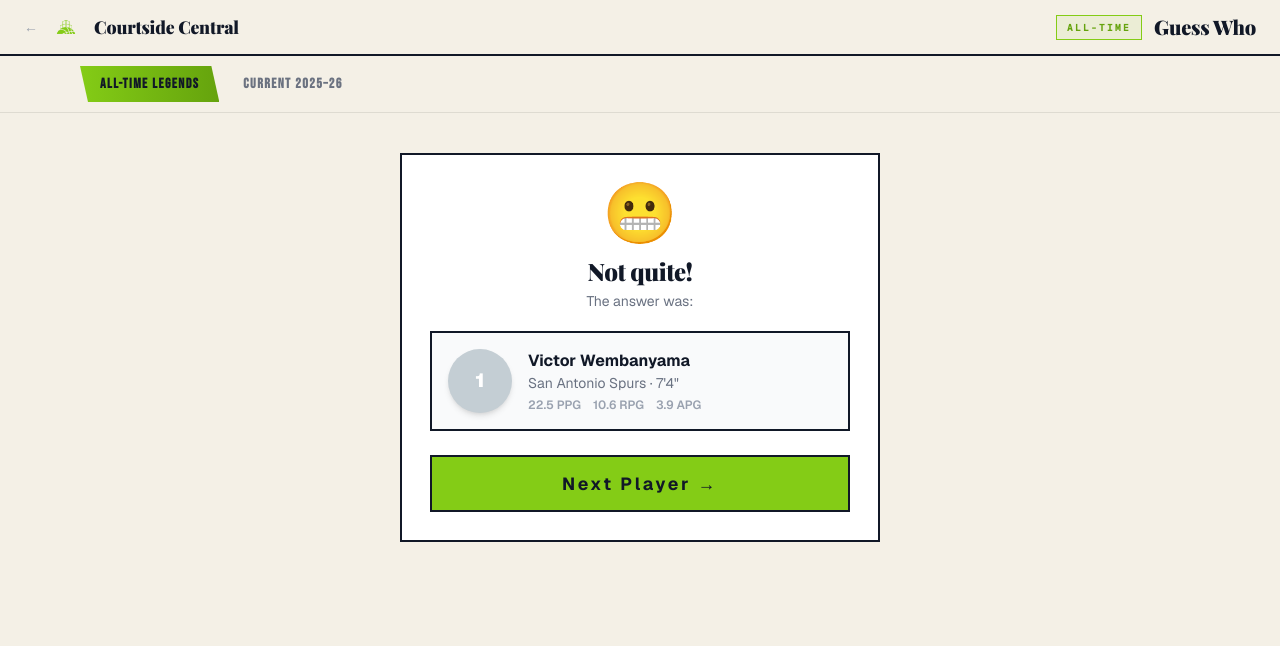
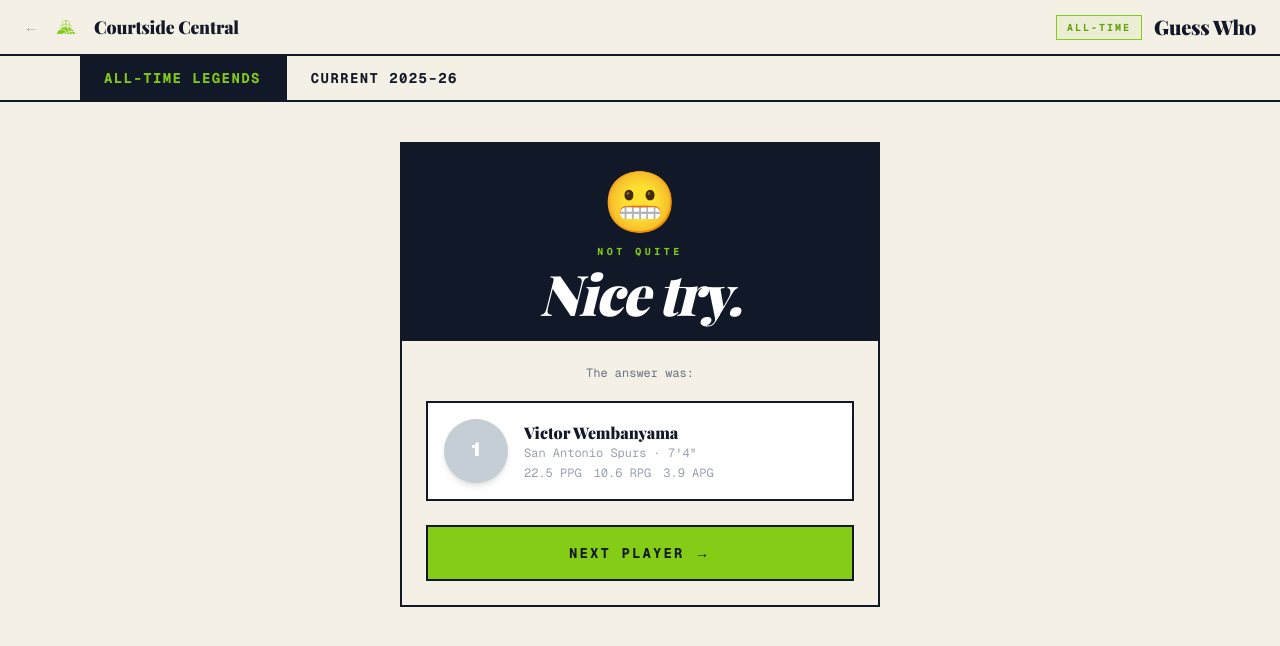
Before and after one commit to harryguanster/HoopDreams, a Next.js app: page /guess-who in a window 1280 px wide. Both pictures are taken after a click on the button "GIVE UP". Shown: the top 646 px of the page. Built offline with nearby package versions, Linux system fonts and the light colour scheme.

Commit message:
Apply Auction Draft visual system to all game modes
Co-Authored-By: Claude Sonnet 4.6 <noreply@anthropic.com>

```diff
--- a/app/guess-who/page.tsx
+++ b/app/guess-who/page.tsx
@@ -23,22 +23,20 @@ function shuffleArray<T>(arr: T[]): T[] {
 
 function EraTab({ era, setEra }: { era: Era; setEra: (e: Era) => void }) {
   return (
-    <div className="sticky top-[52px] z-30 backdrop-blur-md border-b overflow-hidden" style={{ background: "rgba(244,240,230,0.95)", borderColor: "rgba(0,0,0,0.09)" }}>
-      <div className="max-w-6xl mx-auto px-4 flex items-center gap-1 py-2.5">
-        {(["alltime", "current"] as const).map(e => (
+    <div className="sticky top-[52px] z-30" style={{ background: "#f4f0e6", borderBottom: "2px solid #111827" }}>
+      <div className="max-w-6xl mx-auto px-4 flex items-center gap-0 py-0">
+        {(["alltime", "current"] as const).map((e, i) => (
           <button
             key={e}
             onClick={() => setEra(e)}
-            className="relative px-5 py-2 text-sm font-bold transition-all duration-200 font-bebas tracking-widest"
-            style={era === e ? {
-              background: e === "current"
-                ? "linear-gradient(90deg, #0ea5e9, #0284c7)"
-                : "linear-gradient(90deg, #84cc16, #65a30d)",
-              color: "#111827",
-              clipPath: "polygon(0 0, calc(100% - 8px) 0, 100% 100%, 8px 100%)",
-            } : { color: "#6b7280" }}
+            className="px-6 py-3 font-mono font-bold text-sm uppercase tracking-[0.1em] transition-colors"
+            style={{
+              borderRight: i === 0 ? "2px solid #111827" : undefined,
+              background: era === e ? "#111827" : "#f4f0e6",
+              color: era === e ? "#84cc16" : "#111827",
+            }}
           >
-            {e === "alltime" ? "ALL-TIME LEGENDS" : "CURRENT 2025–26"}
+            {e === "alltime" ? "All-Time Legends" : "Current 2025–26"}
           </button>
         ))}
       </div>
@@ -384,16 +382,18 @@ function WordleGame({ players, playerNames }: {
   if (won || gaveUp) {
     const guessScore = won ? ["🏆","🔥","💯","⭐","👍","🤔","😅","😬","😓","😱"][Math.min(guesses.length - 1, 9)] : "😬";
     return (
-      <div className="flex-1 relative overflow-hidden">
+      <div className="flex-1 relative overflow-hidden" style={{ background: "#f4f0e6" }}>
         {won && <Confetti />}
         <main className="flex flex-col items-center justify-center px-4 py-10 max-w-lg mx-auto w-full min-h-full">
           <motion.div
-            className="w-full rounded-none p-7 text-center bg-white"
+            className="w-full"
             style={{ border: "2px solid #111827" }}
             initial={{ opacity: 0, scale: 0.88, y: 24 }}
             animate={{ opacity: 1, scale: 1, y: 0 }}
             transition={{ type: "spring", stiffness: 320, damping: 26 }}
           >
+            {/* Dark header */}
+            <div className="px-7 pt-7 pb-5 text-center" style={{ background: "#111827", borderBottom: "2px solid #111827" }}>
               <motion.div
                 className="text-6xl mb-3"
                 initial={{ scale: 0.3, rotate: -15 }}
@@ -402,13 +402,27 @@ function WordleGame({ players, playerNames }: {
               >
                 {guessScore}
               </motion.div>
-            <h2 className="text-2xl font-playfair font-black text-[#111827] mb-1" style={{ letterSpacing: "-0.02em" }}>{won ? "Correct!" : "Not quite!"}</h2>
+              <p className="font-mono font-bold uppercase tracking-[0.35em] text-[10px] text-[#84cc16] mb-2">
+                {won ? "Correct" : "Not Quite"}
+              </p>
+              <h2 className="font-playfair font-black italic text-white mb-0" style={{
+                fontSize: "clamp(2.5rem, 6vw, 3.5rem)",
+                letterSpacing: "-0.03em",
+                lineHeight: 0.92,
+              }}>
+                {won ? "Got it!" : "Nice try."}
+              </h2>
+            </div>
+
+            {/* Cream content */}
+            <div className="p-6" style={{ background: "#f4f0e6" }}>
               {won
-              ? <p className="font-semibold text-sm mb-5" style={{ color: "#65a30d" }}>Got it in {guesses.length} guess{guesses.length !== 1 ? "es" : ""}!</p>
-              : <p className="text-gray-500 text-sm mb-5">{guesses.length >= MAX_GUESSES ? "Out of guesses! The answer was:" : "The answer was:"}</p>
+                ? <p className="font-mono text-xs text-gray-500 text-center mb-5">Got it in {guesses.length} guess{guesses.length !== 1 ? "es" : ""}!</p>
+                : <p className="font-mono text-xs text-gray-500 text-center mb-5">{guesses.length >= MAX_GUESSES ? "Out of guesses — the answer was:" : "The answer was:"}</p>
               }
               <motion.div
-              className="flex items-center gap-4 bg-gray-50 rounded-none p-4 mb-6 text-left border-2 border-[#111827]"
+                className="flex items-center gap-4 p-4 mb-6 text-left border-2 border-[#111827]"
+                style={{ background: "#ffffff" }}
                 initial={{ opacity: 0, x: -12 }}
                 animate={{ opacity: 1, x: 0 }}
                 transition={{ delay: 0.22, duration: 0.38 }}
@@ -420,9 +434,9 @@ function WordleGame({ players, playerNames }: {
                   size={64}
                 />
                 <div>
-                <p className="font-bold text-[#111827] text-base">{answer.name}</p>
-                <p className="text-gray-500 text-sm">{answer.team} · {formatHeight(answer.height)}</p>
-                <div className="flex gap-3 mt-1 text-xs font-semibold text-gray-400">
+                  <p className="font-playfair font-black text-base text-[#111827]">{answer.name}</p>
+                  <p className="font-mono text-xs text-gray-400">{answer.team} · {formatHeight(answer.height)}</p>
+                  <div className="flex gap-3 mt-1 font-mono text-xs text-gray-400">
                     <span>{answer.ppg} PPG</span>
                     <span>{answer.rpg} RPG</span>
                     <span>{answer.apg} APG</span>
@@ -431,13 +445,13 @@ function WordleGame({ players, playerNames }: {
               </motion.div>
               <motion.button
                 onClick={handleNext}
-              className="w-full py-3.5 bg-[#84cc16] hover:bg-[#65a30d] text-[#111827] font-bold border-2 border-[#111827] text-sm tracking-wide transition-all"
-              style={{ fontSize: "1.1rem", letterSpacing: "0.15em" }}
+                className="w-full py-4 font-mono font-bold text-sm uppercase tracking-[0.15em] border-2 border-[#111827] bg-[#84cc16] text-[#111827] transition-colors"
                 whileHover={{ scale: 1.02 }}
                 whileTap={{ scale: 0.96 }}
               >
                 Next Player →
               </motion.button>
+            </div>
           </motion.div>
         </main>
       </div>
@@ -542,7 +556,7 @@ function GuessWhoGame() {
   const playerNames = era === "current" ? CURRENT_PLAYER_NAMES : ALL_TIME_GW_PLAYER_NAMES;
 
   return (
-    <div className="min-h-screen flex flex-col">
+    <div className="min-h-screen flex flex-col" style={{ background: "#f4f0e6" }}>
       <GameHeader title="Guess Who" era={era} />
       <EraTab era={era} setEra={setEra} />
       <WordleGame key={era} players={players} playerNames={playerNames} />
--- a/app/lineup-guesser/page.tsx
+++ b/app/lineup-guesser/page.tsx
@@ -167,7 +167,7 @@ export default function LineupGuesserPage() {
   const hintsLeft = MAX_HINTS - revealedIndices.size;
 
   return (
-    <div className="min-h-screen">
+    <div className="min-h-screen" style={{ background: "#f4f0e6" }}>
       <GameHeader title="Lineup Guesser" />
 
       <main className="max-w-5xl mx-auto px-6 py-8">
--- a/app/start-bench-cut/page.tsx
+++ b/app/start-bench-cut/page.tsx
@@ -118,7 +118,7 @@ function StartBenchCutCore({ era }: { era: Era }) {
             </span>
           </p>
         ) : (
-          <p className="font-mono text-xs text-gray-400 uppercase tracking-[0.1em]">Tap a player, then assign their role</p>
+          <p className="font-mono text-xs text-gray-400 uppercase tracking-[0.15em]">Tap a player, then assign their role</p>
         )}
       </div>
 
```
Lines whose indentation alone changed are shown as unchanged.
